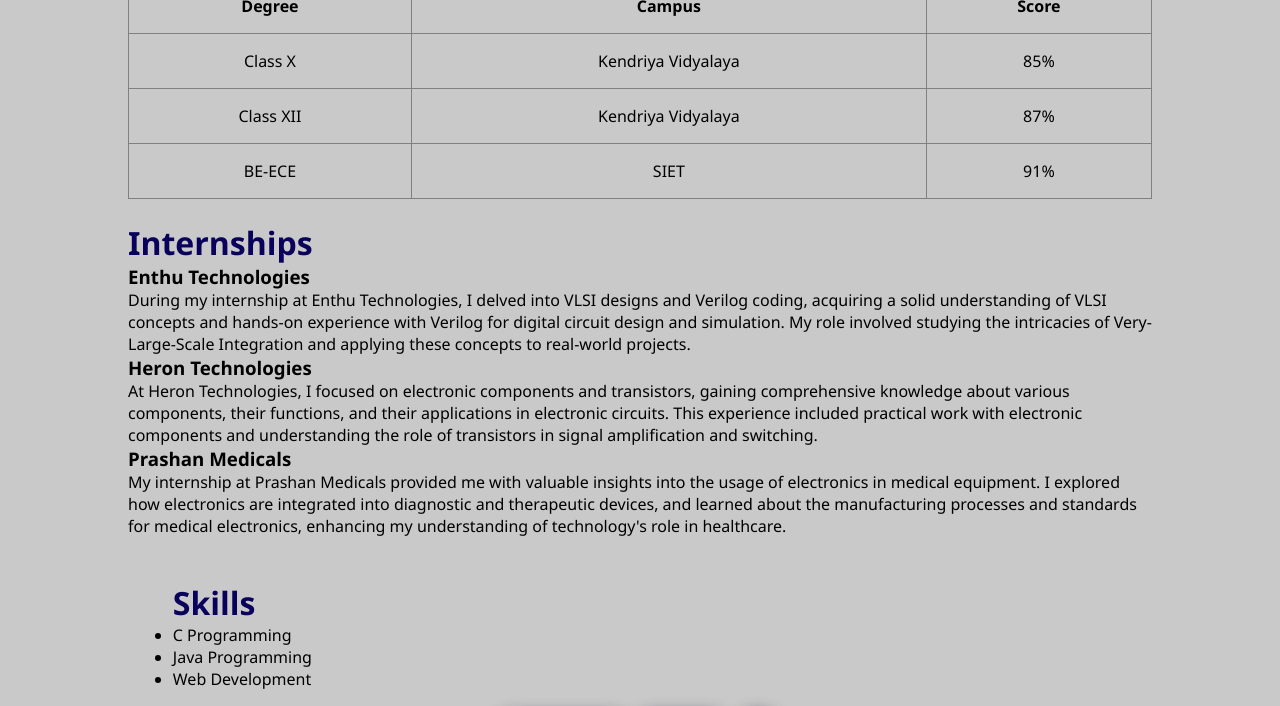
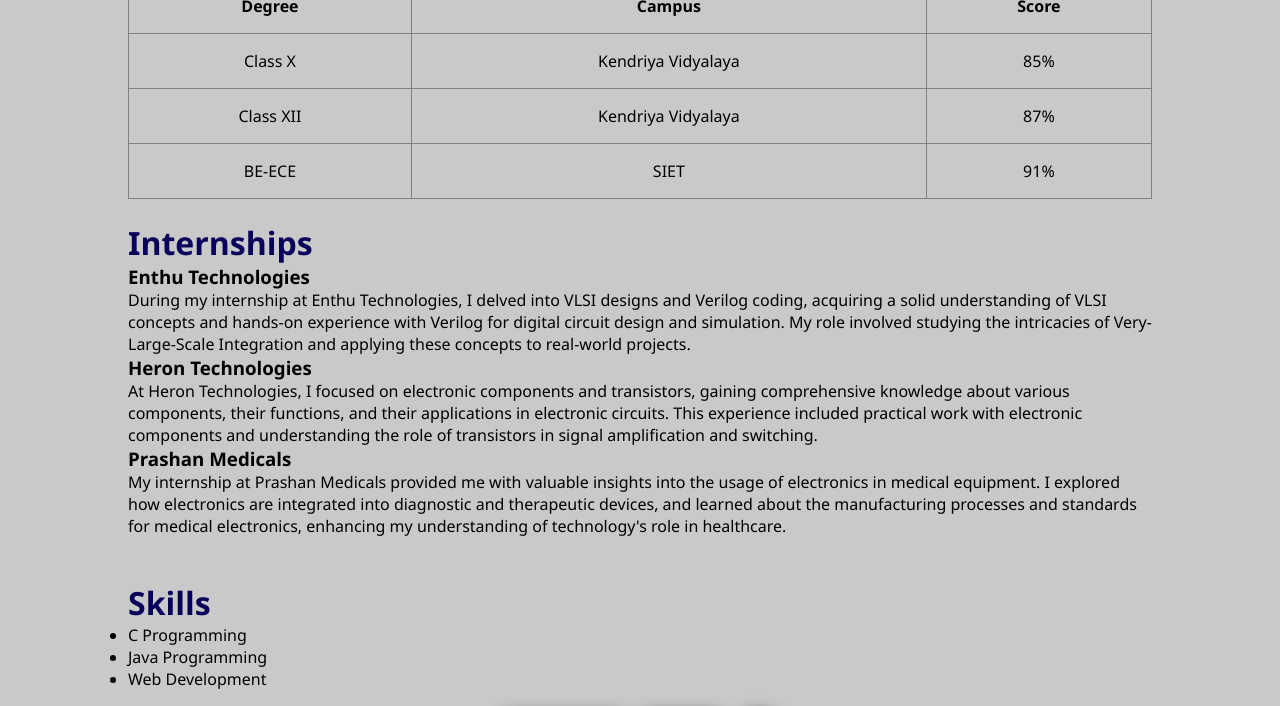
Before and after one commit to kavikrishnaa-kn/kavikrishnaa-kn.github.io, a plain HTML site: page index.html in a window 1280 px wide. Shown: the part 479-1185 px from the top of the page. Drawn offline with Linux system fonts and the light colour scheme.

Commit message:
Add files via upload

```diff
--- a/index.html
+++ b/index.html
@@ -294,7 +294,6 @@
     }
 
     .section5 {
-        margin-left:7%;
         width: 80%;
         height: 9rem;
         display: flex;
@@ -303,6 +302,7 @@
         align-items: start;
 
     }
+
     .section-title {
         /* height: 10%; */
         color: rgb(9, 0, 91);
```
